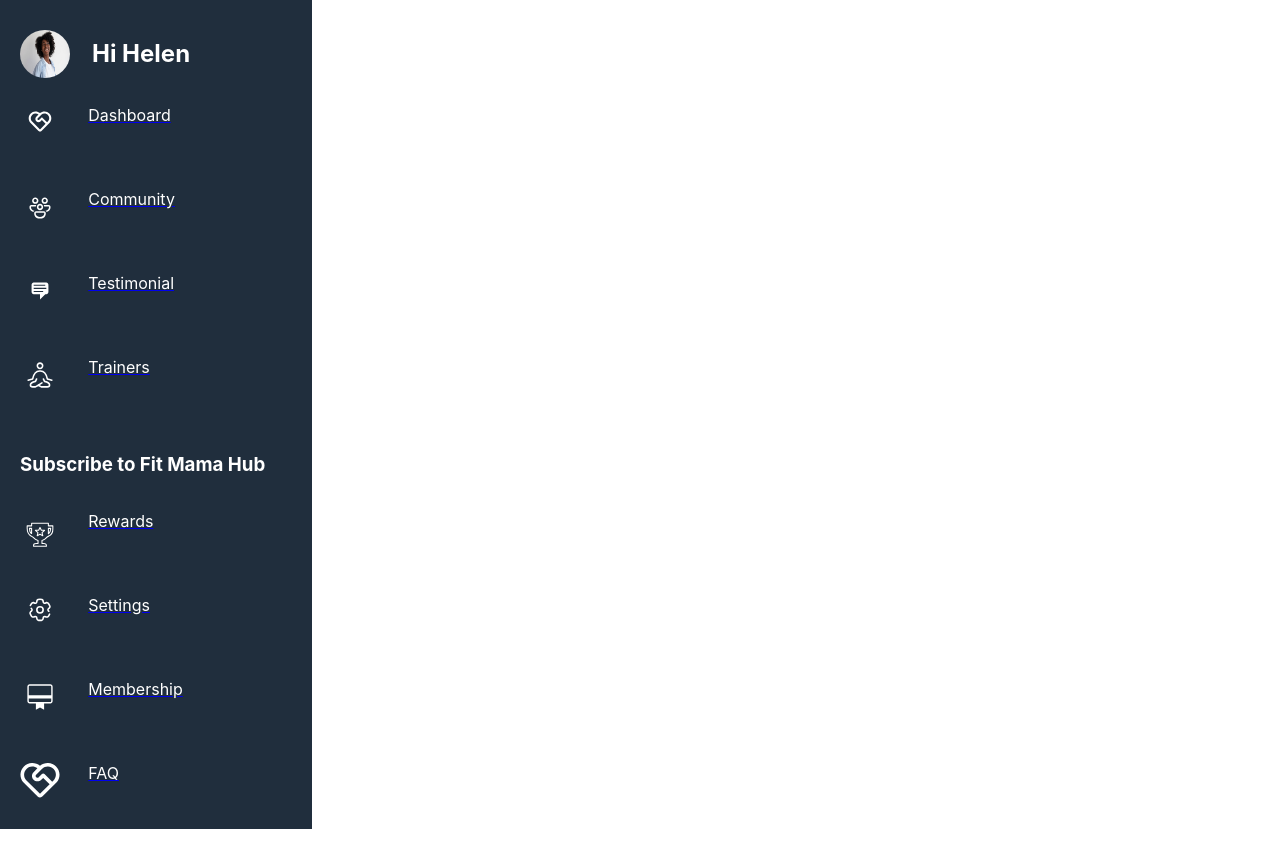
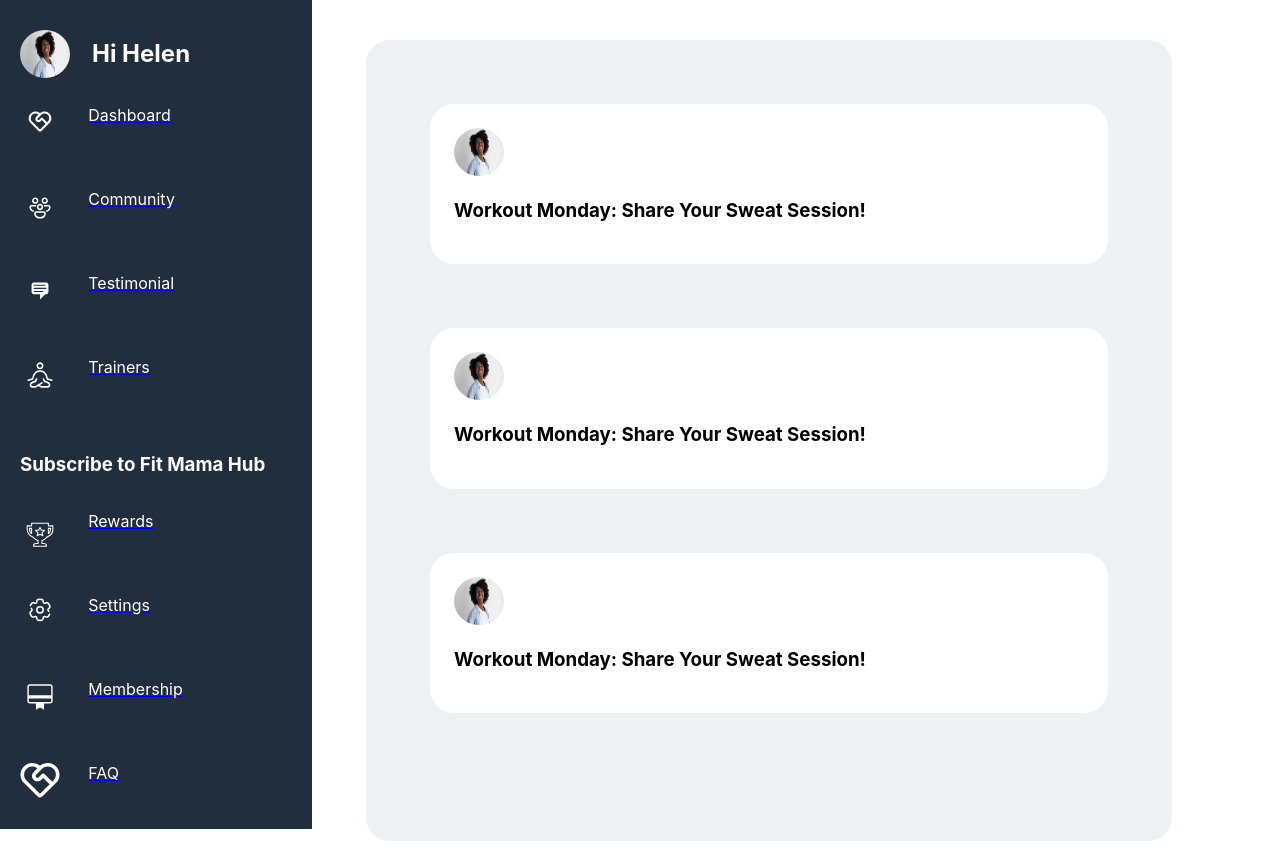
Before and after one commit to Walflower/fitmama, a React (Create React App) app: page /Community in a window 1280 px wide. Built offline with nearby package versions, Linux system fonts and the light colour scheme.

Commit message:
sorting changes

```diff
--- a/src/pages/CommunityForum/CommunityForum.module.css
+++ b/src/pages/CommunityForum/CommunityForum.module.css
@@ -0,0 +1,32 @@
+.content {
+  display: flex;
+}
+
+.main {
+  display: flex;
+  flex-direction: column;
+  /* width: 49.813rem; */
+
+  background-color: #dce3ea80;
+  width: 100%;
+  padding: 4rem;
+  margin-top: 2.5rem;
+  margin-left: 3.375rem;
+  margin-right: 6.75rem;
+  margin-bottom: 0.625rem;
+
+  border-radius: 24px;
+}
+
+.post {
+  background-color: white;
+  margin-bottom: 4rem;
+  border-radius: 24px;
+  padding: 1.5rem;
+}
+
+.user {
+  width: 50px;
+  height: 48px;
+  border-radius: 100%;
+}
--- a/src/pages/CommunityForum/CommuntiyForum.jsx
+++ b/src/pages/CommunityForum/CommuntiyForum.jsx
@@ -1,4 +1,5 @@
 import styles from "./CommunityForum.module.css";
+import Lara from "../../assets/Images/ProfileImages/Lara.png";
 
 import ShortTextField from "../../components/ShortTextField/ShortTextField";
 import CheckBox from "../../components/CheckBox/CheckBox";
@@ -9,8 +10,27 @@ import { Link } from "react-router-dom";
 
 export function CommunityForum() {
   return (
-    <div className={styles.Content}>
+    <div className={styles.content}>
       <LeftNavigation />
+
+      <main className={styles.main}>
+        <section className={styles.post}>
+          <img src={Lara} alt="profile" className={styles.user} />
+          <h3>Workout Monday: Share Your Sweat Session!</h3>
+        </section>
+
+        <section className={styles.post}>
+          <img src={Lara} alt="profile" className={styles.user} />
+          <h3>Workout Monday: Share Your Sweat Session!</h3>
+        </section>
+
+        <section className={styles.post}>
+          <img src={Lara} alt="profile" className={styles.user} />
+          <h3>Workout Monday: Share Your Sweat Session!</h3>
+        </section>
+      </main>
+
+      <section></section>
     </div>
   );
 }
```
